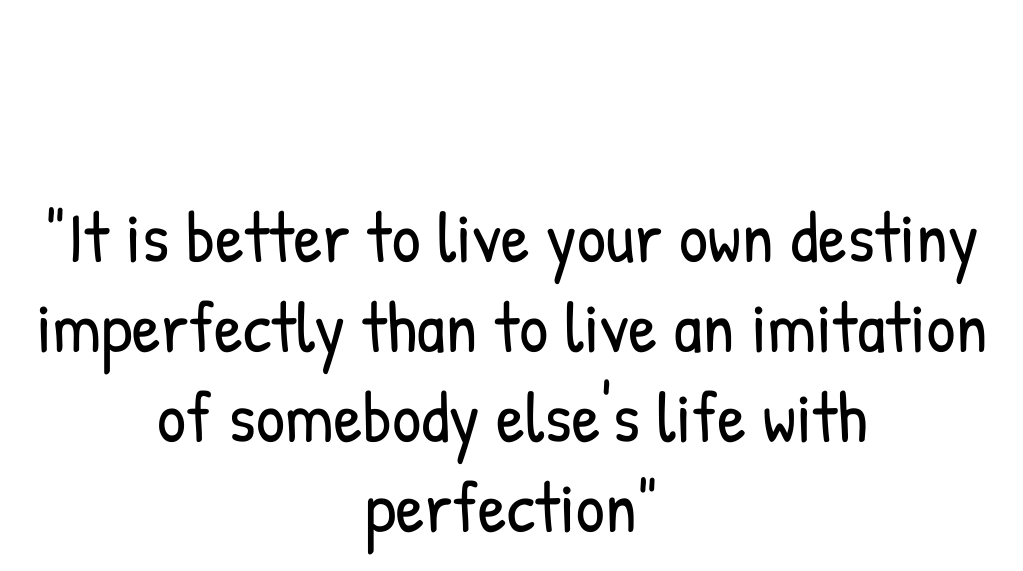
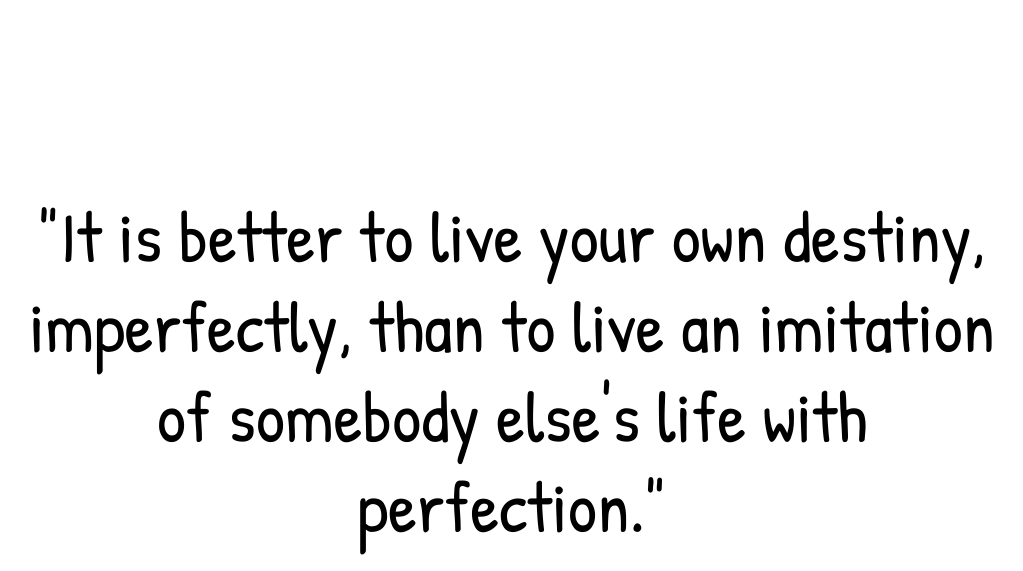
Before and after one commit to Anandkp6937/myfolio, a plain HTML site: page index.html in a window 1280 px wide. Shown: the part 96-667 px from the top of the page, without its empty margins (128-1151 px from the left). Drawn offline with Linux system fonts and the light colour scheme.

Commit message:
added some text corrections

```diff
--- a/index.html
+++ b/index.html
@@ -67,7 +67,7 @@
      <div class="allsection">
      <section class="section1 sec">
             <div class="quotespara">
-                <p class="quoteP">"It is better to live your own destiny imperfectly than to live an imitation of somebody else's life with perfection"</p>
+                <p class="quoteP">"It is better to live your own destiny, imperfectly, than to live an imitation of somebody else's life with perfection."</p>
                    <div class="authour"><p>--Krishna</p></div>
         </div>
 
```
